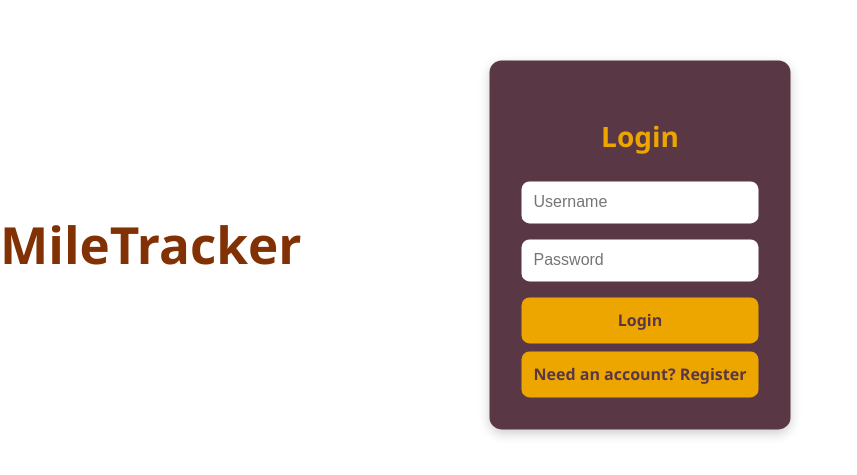
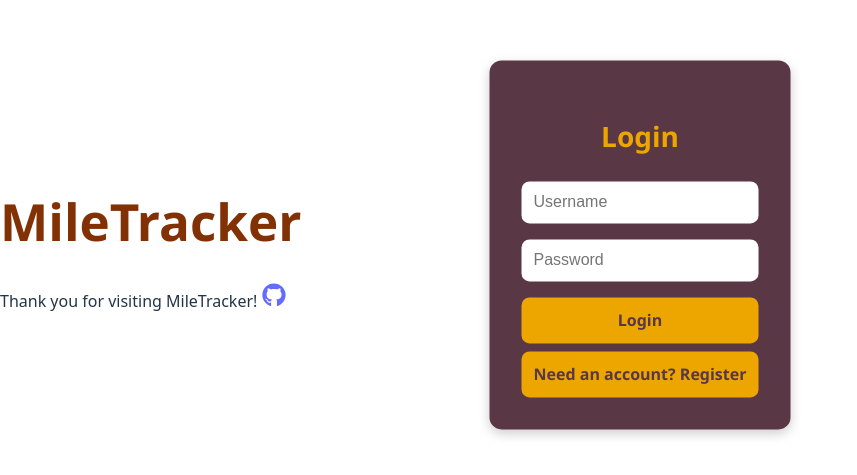
Before and after one commit to LiebeAnnette/MileTracker, a React (Vite) app in the folder client/: page /expenses in a window 1280 px wide. Shown: the part 155-630 px from the top of the page, without its empty margins (0-857 px from the left). Built offline with nearby package versions, Linux system fonts and the light colour scheme.

Commit message:
added footer to help merge

```diff
--- a/client/src/App.tsx
+++ b/client/src/App.tsx
@@ -8,6 +8,7 @@ import LogoutButton from "./components/LogoutButton";
 import VehicleManager from "./components/VehicleManager";
 import MaintenanceAlerts from "./components/MaintenanceAlerts";
 import ExpenseManager from "./components/ExpenseManager";
+import Footer from "./components/Footer";
 
 import { useAuth } from "./context/AuthContext";
 import "./App.css";
@@ -47,6 +48,7 @@ const App: React.FC = () => {
             </Routes>
           </>
         )}
+        <Footer />
       </div>
     </Router>
   );
--- /dev/null
+++ b/client/src/components/Footer.tsx
@@ -0,0 +1,24 @@
+import React from "react";
+import { FaGithub } from "react-icons/fa";
+
+const Footer: React.FC = () => {
+  return (
+    <footer className="footer">
+      <div className="footer-content">
+        <p>
+          Thank you for visiting MileTracker!{" "}
+          <a
+            href="https://github.com/LiebeAnnette/MileTracker"
+            target="_blank"
+            rel="noopener noreferrer"
+            className="footer-link"
+          >
+            <FaGithub size={24} />
+          </a>
+        </p>
+      </div>
+    </footer>
+  );
+};
+
+export default Footer;
--- a/package.json
+++ b/package.json
@@ -11,6 +11,7 @@
   "description": "",
   "dependencies": {
     "@types/react-router-dom": "^5.3.3",
+    "react-icons": "^5.5.0",
     "react-router-dom": "^7.6.0"
   }
 }
```
Also changed, not shown: 1 other file (tests, documents, lock files or other folders).
